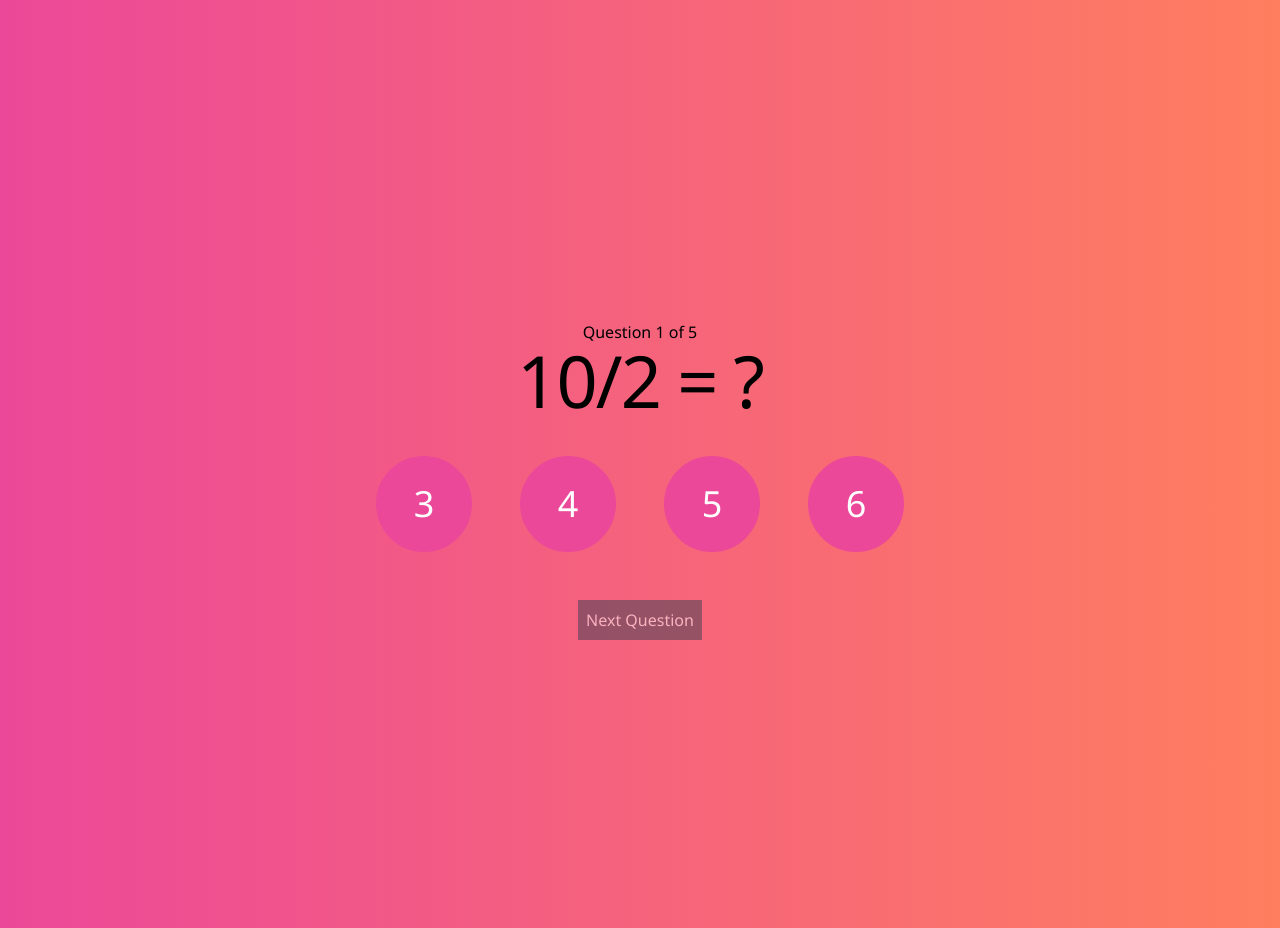
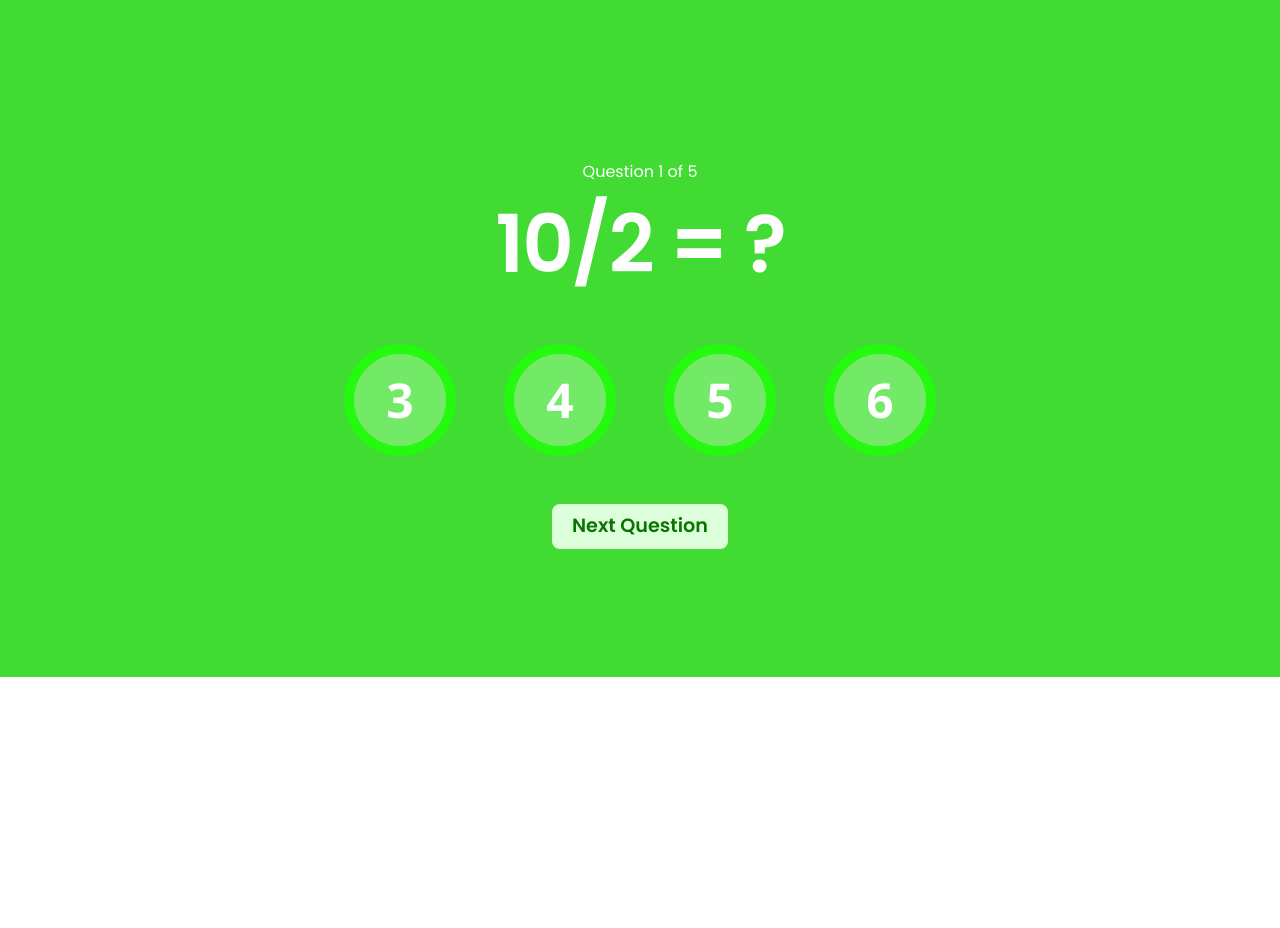
Before and after one commit to JUSTTNZ/Quiznest, a React (Vite) app: page /home/division in a window 1280 px wide. After the commit the page ends 800 px from the top, so only its background shows below. Built offline with nearby package versions, Linux system fonts and the light colour scheme; some icons are missing.

Commit message:
division done

```diff
--- a/src/pages/Categories.jsx
+++ b/src/pages/Categories.jsx
@@ -16,7 +16,7 @@ export const Categories = () => {
                   <p className="text-2xl font-semibold mt-2 ml-8">Addition</p>
                   </Link></div>
                     <div className="flex flex-col items-center"><Link to="/home/subtraction">
-                    <div className="rounded-full bg-blue-700 w-40 h-40 flex justify-center items-center  text-4xl text-white transition duration-300 ease-in-out transform hover:bg-yellow-500 active:scale-95">
+                    <div className="rounded-full bg-custom-blue w-40 h-40 flex justify-center items-center  text-4xl text-white font-semibold font-poppins">
                   2-2
                   </div>
                   <p className="text-2xl font-semibold mt-2 ml-4">subtraction</p>
--- a/src/pages/Division.jsx
+++ b/src/pages/Division.jsx
@@ -1,23 +1,27 @@
-import { useState } from 'react'
+import { useEffect, useState } from 'react'
 import { useNavigate } from 'react-router-dom'
 import { useDispatch, useSelector } from 'react-redux';
 import { DivisionQuestion } from '../components/Divisionarray.jsx'
 import { CloseCircle } from 'iconsax-react';
-import { setScore } from '../action.jsx';
+import { resetScore, setHighScore, setScore } from '../action.jsx';
 import { Modal } from '../components/modal';
 
 const Division = () => {
-
+    const isDivision = true;
+    const bgColor = isDivision ? 'bg-green-wrong-answer-popup' : '';
+    const btnColor = isDivision ? 'text-green-text bg-green-button':''
     const navigate = useNavigate()
     const dispatch = useDispatch()
     const score = useSelector((state) => state.score)
+    const highscore = useSelector((state) => state.HighScore)
     const [selectedAnswer, setSelectedAnswer] = useState(null)
-    const [activeOption, setActiveOption] = useState(null)
     const [previousAnswer, setPreviousAnswer] = useState(null)
     const [showModal, setShowModal] = useState(false)
     const [currentQuestion, setCurrentQuestion] = useState(0)
     const questions = Object.values(DivisionQuestion)
-
+    useEffect(() => {
+        dispatch(resetScore())
+    },[dispatch])
     const HandleAnswer = (answer) => {
         const MainAnswer = questions[currentQuestion].answer;
         if(selectedAnswer === answer)  return;
@@ -25,16 +29,19 @@ const Division = () => {
         const wasCorrect = selectedAnswer === MainAnswer;
         const currentAnswer = answer === MainAnswer;
         setSelectedAnswer(answer)
-
+        let newscore = score
         if(currentAnswer) {
-            dispatch(setScore(score + 1))
+            newscore += 10
             console.log('score', score)
         }
 
         else if(wasCorrect) {
-            dispatch(setScore(score - 1))
+            newscore -= 10
         }
-
+         dispatch(setScore(newscore))
+         if(newscore > highscore){
+            dispatch(setHighScore(newscore))
+         }
         setPreviousAnswer(selectedAnswer);
     }
 
@@ -69,33 +76,39 @@ const Division = () => {
         moveToTheNextQuestion()
     }
 
-
+    const LeaveGame = () => {
+        if (confirm("Are you sure you want to leave the game?")) {
+          navigate('/home')
+        }
+      }
     const MainAnswer = questions[currentQuestion].answer;
     return (
         <>
-        <div className="h-auto bg-gradient-to-r from-pink-500 to-[#ff7e5f]">
+       <div className="h-auto bg-green-bg ">
             <div className="container mx-auto p-12">
                 <div className="flex pl-6 ">
-                    <CloseCircle size="32" color="#FF8A65"/>
+                <CloseCircle size="32" color="#FFF"  onClick={LeaveGame}/>
                 </div>
                 <div  >
                 {questions.map((problem, index)=> (
                      <div key={index}
-                        className={`container py-[100px] h-screen flex flex-col justify-center items-center
+                     className={`container py-[80px] flex flex-col justify-center items-center
                       ${index === currentQuestion ? 'block': 'hidden'}
 
                      `} >
-                            <p className='text center' >
+                        <p className='text center text-white font-poppins' >
+
                             Question {currentQuestion + 1} of {questions.length}
                         </p>
-                        <h2 className='text-7xl text-center tracking-tight mb-5'>
+                       <h2 className=' text-[5rem] font-semibold tracking-tight mb-5 text-white font-poppins'>
                         {problem.question}
                        </h2>
+
                        <div className='grid grid-cols-2 md:grid-cols-4 lg:grid-cols-4 gap-12 py-5 mb-4' >
                         {problem.options.map((Option,optionindex) => (
                             <div className='flex justify-center items-center' key={optionindex}>
-                            <div className={`flex justify-center items-center rounded-full bg-pink-500 shadow-[#ff7e5f] shadow-[12rem] border-[10px] border-pink-500 border w-24 h-24 text-4xl text-white cursor-pointer transition-transform duration-300 ease-in-out hover:scale-110
-                            ${selectedAnswer === Option ? 'bg-[#ff7e5f]':''}
+                            <div className={`flex justify-center items-center rounded-full bg-green-answers-bg shadow-green-answers-shadow shadow-[12rem] border-[10px] border-green-answers-border border w-28 h-28 text-[3rem] font-semibold text-white cursor-pointer transition-transform duration-300 ease-in-out hover:scale-110
+                            ${selectedAnswer === Option ? 'bg-green-wrong-answer-popup':''}
                             `}
 
                             onClick={()=> HandleAnswer(Option)} >
@@ -104,21 +117,20 @@ const Division = () => {
                             </div>
                         ))}
                        </div>
+                       <button className={`bg-green-button text-green-text shadow-[#0000004d] font-semibold font-poppins  text-[1.2rem] py-2 px-5 rounded-[8px]  mt-3  cursor-pointer
+                         ${selectedAnswer === null ? 'cursor-not-allowed':''}
+                       `}
 
-
-                            <button
-                            className={`bg-gray-700 py-2 px-2 mt-3 text-white cursor-pointer
-                                ${selectedAnswer === null ? 'cursor-not-allowed opacity-50' : 'hover:bg-blue-500'}
-                            `}
                        onClick={NextQuestion}>
                                 Next Question
                        </button>
-
                     </div>
                 ))}
                 </div>
             </div>
-                <Modal isOpen={showModal} CloseModal={CloseModal} questions={questions} currentQuestion={questions[currentQuestion].question.replace('= ?', '')} MainAnswer={MainAnswer} />
+            <Modal isOpen={showModal} CloseModal={CloseModal} questions={questions} currentQuestion={questions[currentQuestion].question.replace('= ?', '')} MainAnswer={MainAnswer}
+            bgColor={bgColor} btnColor={btnColor}
+            />
         </div>
         </>
     )
--- a/src/pages/Subtraction.jsx
+++ b/src/pages/Subtraction.jsx
@@ -82,8 +82,6 @@ const Subtraction = () => {
     const LeaveGame = () => {
         if (confirm("Are you sure you want to leave the game?")) {
           navigate('/home')
-        } else {
-          // User clicked "Cancel"
         }
       }
     const MainAnswer = questions[currentQuestion].answer;
--- a/tailwind.config.js
+++ b/tailwind.config.js
@@ -21,6 +21,15 @@ export default {
         'blue-answers-shadow': 'hsla(196, 100%, 33%, 0.502)',
         'blue-wrong-answer-popup': 'hsl(196, 100%, 43%)',
         'blue-text':'hsl(196, 100%, 23%)',
+
+        'green-bg': 'hsl(115, 70%, 53%)',
+        'green-answers-bg': 'hsl(115, 75%, 66%)',
+        'green-answers-border': 'hsl(115, 95%, 52%)',
+        'green-answer-fill': 'hsl(115, 100%, 33%)',
+        'green-answers-shadow': 'hsla(115, 100%, 33%, 0.502)',
+        'green-wrong-answer-popup': 'hsl(115, 80%, 43%)',
+        'green-button': 'hsl(116, 100%, 93%)',
+        'green-text': 'hsl(115, 100%, 23%)',
       },
       fontFamily:{
         sans : ['Segoe UI', 'Helvetica'],
```
Lines whose indentation alone changed are shown as unchanged.
